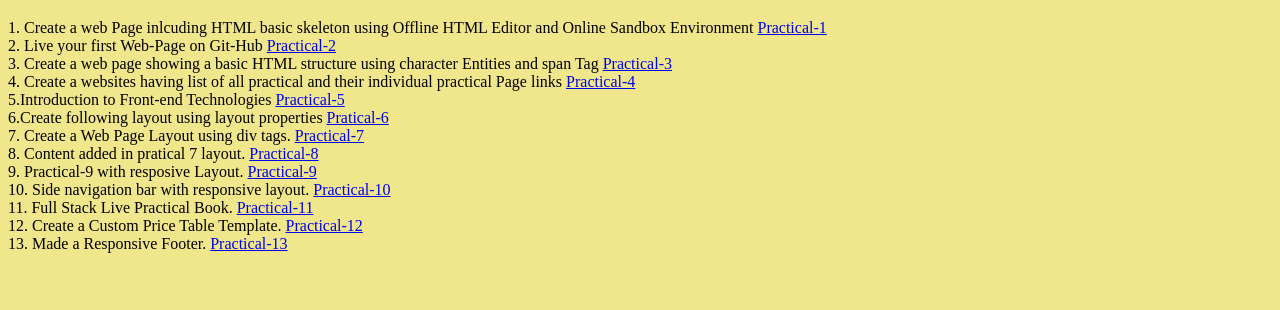
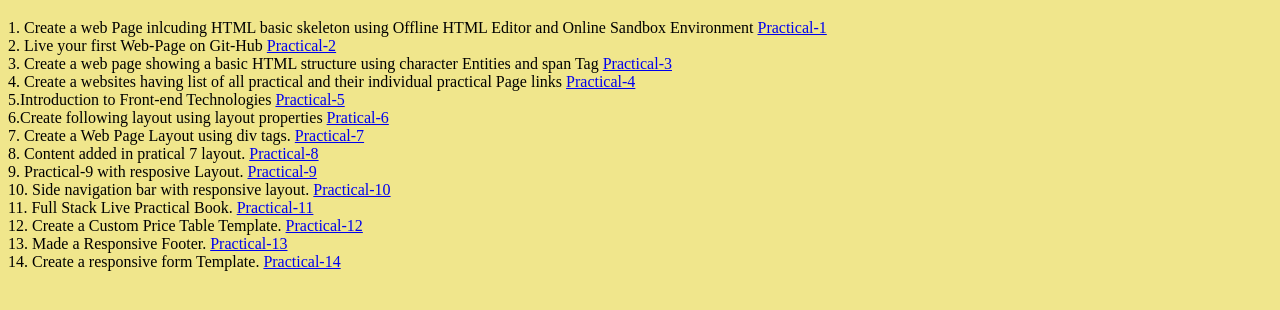
Before and after one commit to amanS2206/Full-Stack-Course-Practicals, a plain HTML site: page index.html in a window 1280 px wide. Shown: the part 242-552 px from the top of the page. Drawn offline with Linux system fonts and the light colour scheme.

Commit message:
add the link of practical 14

```diff
--- a/index.html
+++ b/index.html
@@ -41,6 +41,8 @@
         12. Create a Custom Price Table Template. <a href="practical 12/practical12.html">Practical-12</a>
         <br>
         13. Made a Responsive Footer. <a href="practical 13/practical13.html">Practical-13</a>
+        <br>
+        14. Create a responsive form Template. <a href="practical 14/practical14.html">Practical-14</a>
     </P>
 </body>
 </html>
```
